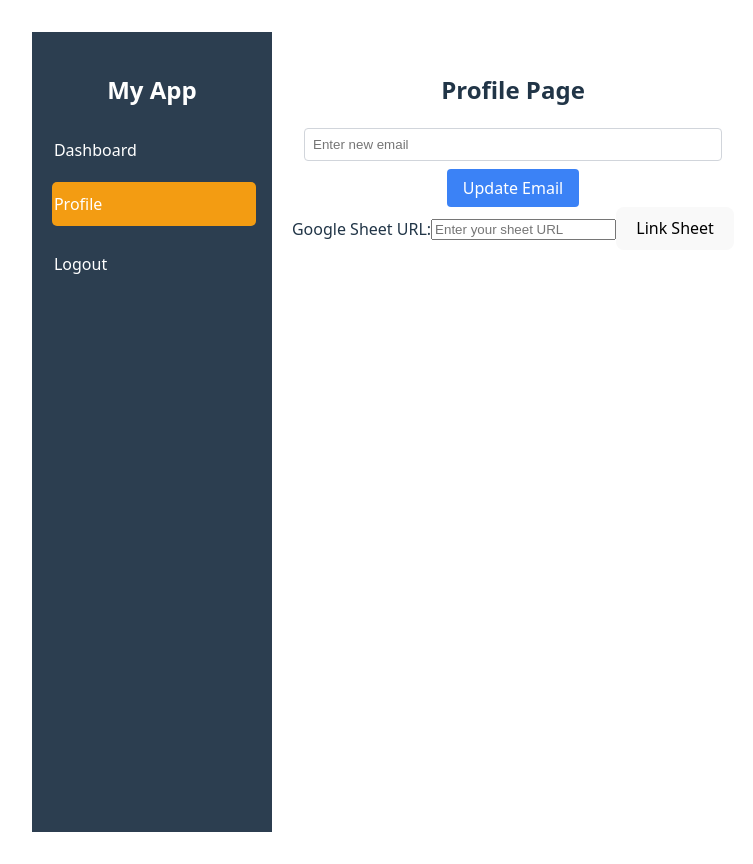
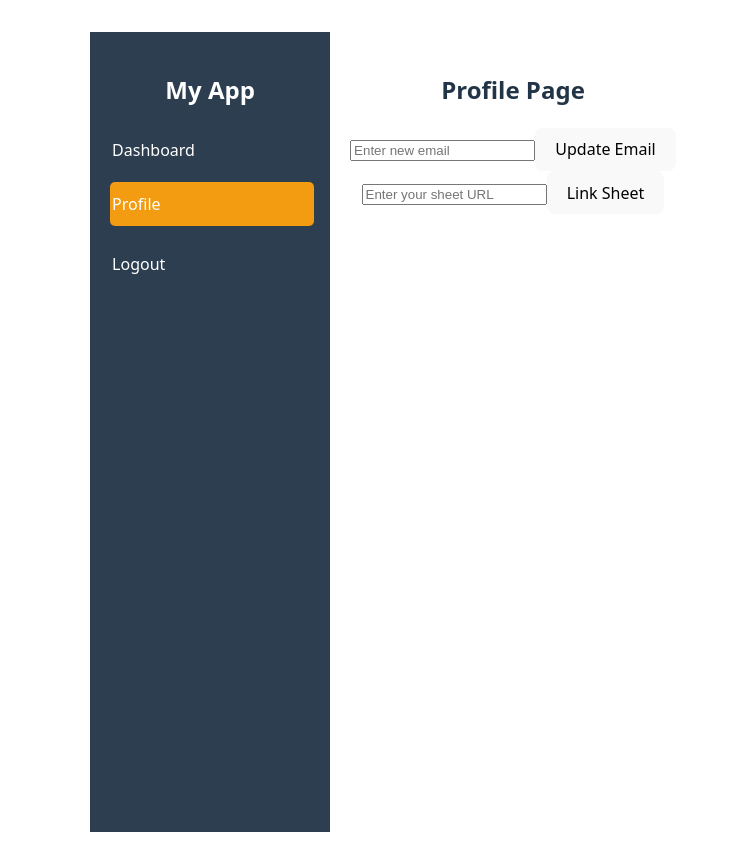
Before and after one commit to chuck21619/MTGFrontend, a React (Vite) app: page /profile in a window 1280 px wide. Shown: the whole page, without its empty margins (247-1000 px from the left). Built offline with nearby package versions, Linux system fonts and the light colour scheme; sample sign-in values are in the browser's storage.

Commit message:
make profile page a little prettier

```diff
--- a/src/pages/Dashboard.css
+++ b/src/pages/Dashboard.css
@@ -4,27 +4,3 @@
   max-width: 800px;
   /* remove margin: 0 auto; to left-align the container */
 }
-
-
-
-.dashboard-input {
-  border: 1px solid #d1d5db;
-  padding: 0.5rem;
-  border-radius: 4px;
-  width: 100%;
-  margin-bottom: 0.5rem;
-  max-width: 400px;
-}
-
-.update-button {
-  background-color: #3b82f6;
-  color: white;
-  padding: 0.5rem 1rem;
-  border-radius: 4px;
-  border: none;
-  cursor: pointer;
-}
-
-.update-button:hover {
-  background-color: #2563eb;
-}
--- a/src/pages/Profile.jsx
+++ b/src/pages/Profile.jsx
@@ -76,13 +76,9 @@ export default function Profile({ accessToken, setAccessToken }) {
           placeholder="Enter new email"
           className="dashboard-input"
         />
-        <br />
-        <button onClick={handleUpdateEmail} className="update-button">
-          Update Email
-        </button>
+        <button onClick={handleUpdateEmail}>Update Email</button>
       </div>
       <div>
-        <label htmlFor="sheet-url">Google Sheet URL:</label>
         <input
           id="sheet-url"
           type="text"
```
